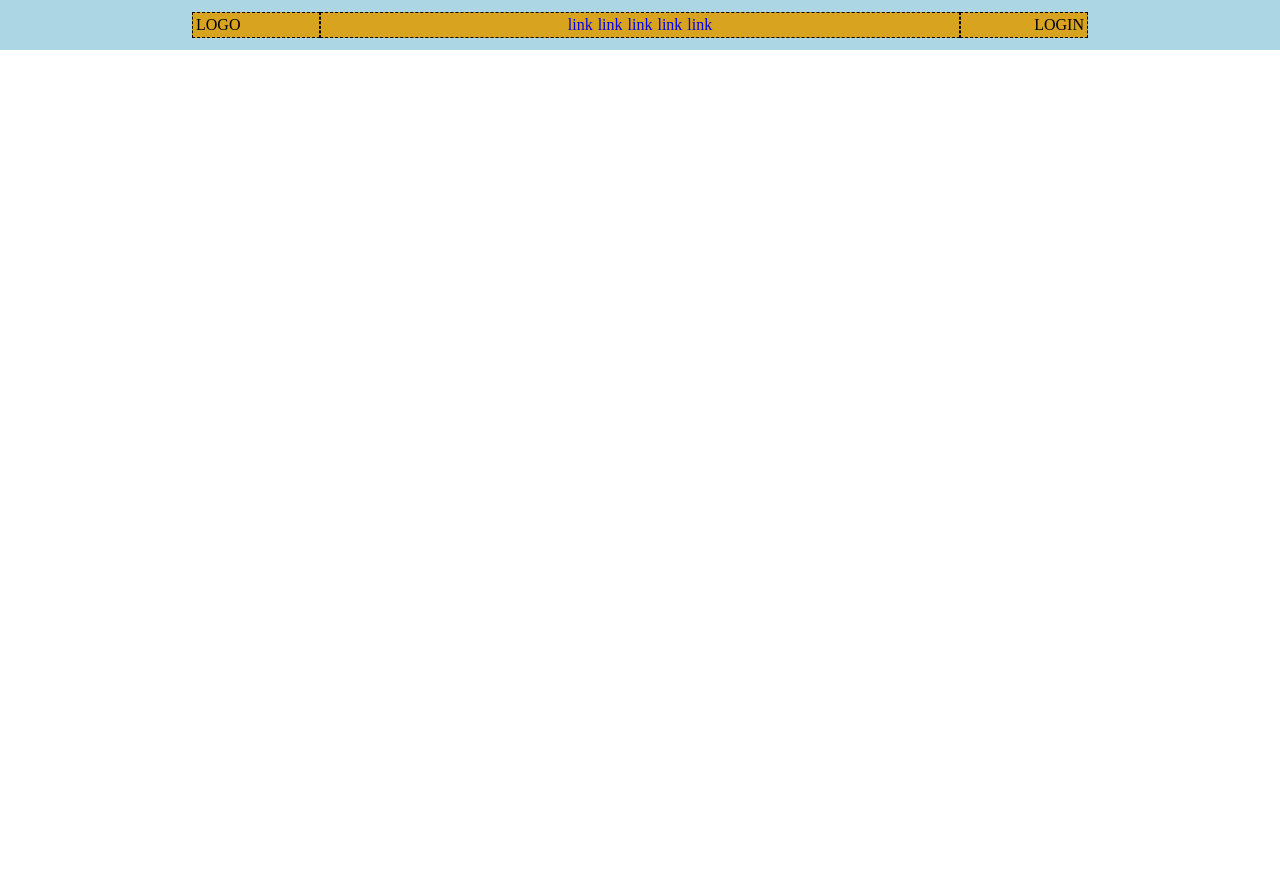
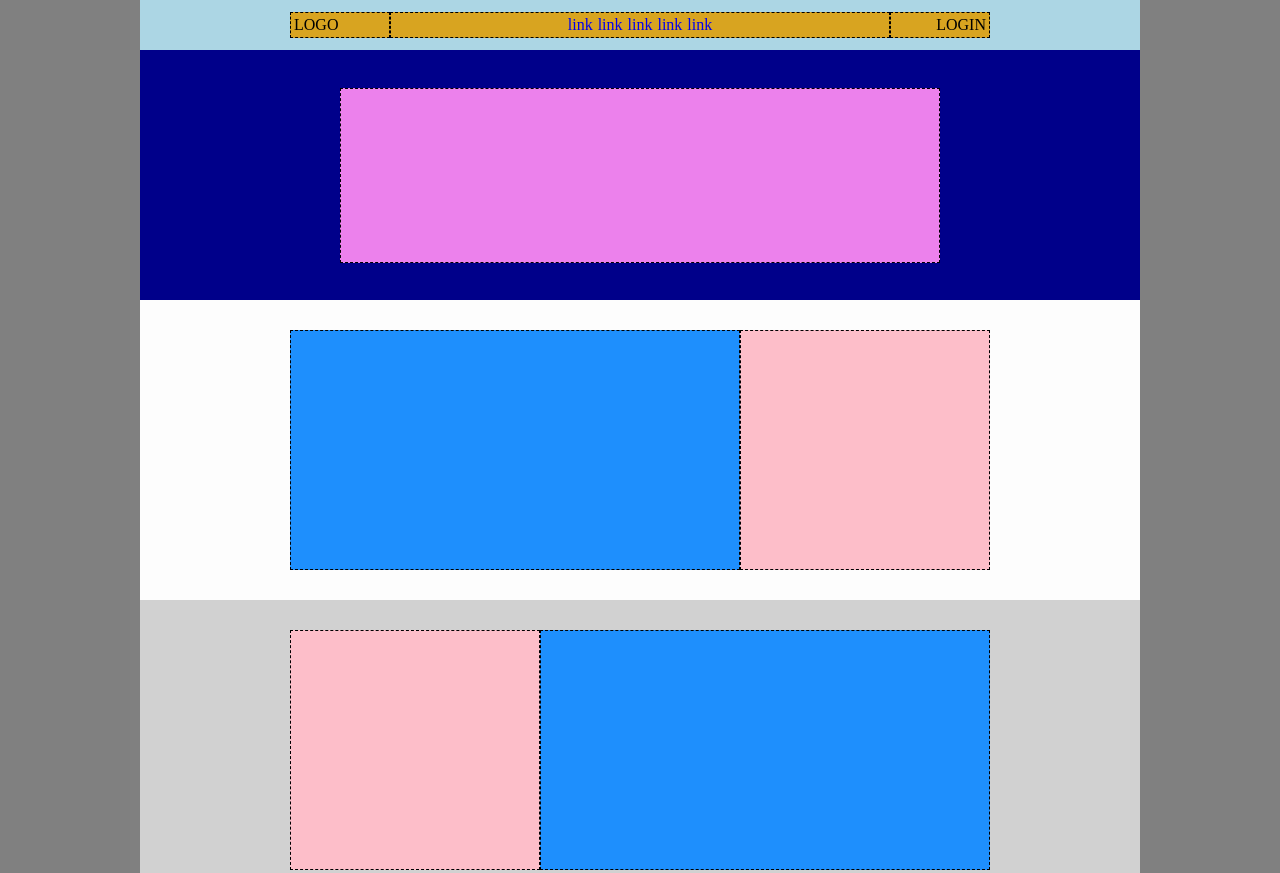
Before and after one commit to Andriy-Kolokolov/htmlcss-struttura-discord, a plain HTML site: page index.html in a window 1280 px wide. Shown: the top 873 px of the page. Before the commit the page ends 800 px from the top, so only its background shows below. Drawn offline with Linux system fonts and the light colour scheme.

Commit message:
Sections added

```diff
--- a/assets/debug.css
+++ b/assets/debug.css
@@ -1,19 +1,53 @@
+body {
+    background-color: grey;
+}
+
 .header {
-
+    height: 50px;
     background-color: #acd6e4;
 }
 
-.logo {
+.header div {
     border: 1px dashed;
     background-color: #d8a420;
 }
 
-.nav {
-    border: 1px dashed;
-    background-color: #d8a420;
+.welcome-box {
+    height: 250px;
+    background-color: #00008a;
 }
 
-.log-in {
+.welcome-box .box {
+    height: 70%;
+    width: 60%;
     border: 1px dashed;
-    background-color: #d8a420;
+    background-color: #ec81ec;
 }
+
+section {
+    height: 300px;
+}
+
+.section-normal {
+    background-color: #fdfdfd;
+}
+
+.section-reversed {
+    background-color: #d1d1d1;
+}
+
+.section-content {
+    height: 100%;
+}
+
+.content1 {
+    height: 80%;
+    border: 1px dashed;
+    background-color: #1e8ffd;
+}
+
+.content2 {
+    height: 80%;
+    border: 1px dashed;
+    background-color: #fdbec9;
+}
--- a/assets/style.css
+++ b/assets/style.css
@@ -2,6 +2,11 @@
     box-sizing: border-box;
     padding: 0;
     margin: 0;
+}
+
+body {
+    width: 1000px;
+    margin: 0 auto;
 }
 
 a {
@@ -9,7 +14,6 @@ a {
 }
 
 .header {
-    height: 50px;
     display: flex;
     align-items: center;
     justify-content: center;
@@ -38,3 +42,27 @@ a {
     justify-content: center;
     gap: 5px;
 }
+
+.welcome-box {
+    display: flex;
+    align-items: center;
+    justify-content: center;
+}
+
+.section-content {
+    display: flex;
+    align-items: center;
+    justify-content: center;
+}
+
+.content1 {
+    flex: 0 1 45%;
+}
+
+.content2 {
+    flex: 0 1 25%;
+}
+
+.section-reversed .section-content {
+    flex-direction: row-reverse;
+}
--- a/index.html
+++ b/index.html
@@ -10,6 +10,7 @@
 	<title>htmlcss-struttura-discord</title>
 </head>
 <body>
+<!--    HEADER  -->
 	<div class="header">
 		<div class="logo">LOGO</div>
 		<div class="nav">
@@ -23,6 +24,32 @@
 		</div>
 		<div class="log-in">LOGIN</div>
 	</div>
+	<div class="welcome-box">
+		<div class="box"></div>
+	</div>
+
+	<section class="section-normal">
+		<div class="section-content">
+			<div class="content1"></div>
+			<div class="content2"></div>
+		</div>
+	</section>
+
+	<section class="section-reversed">
+		<div class="section-content">
+			<div class="content1"></div>
+			<div class="content2"></div>
+		</div>
+	</section>
+
+	<section class="section-normal">
+		<div class="section-content">
+			<div class="content1"></div>
+			<div class="content2"></div>
+		</div>
+	</section>
+
+
 
 </body>
 </html>
```
Also changed, not shown: 1 other file. Lines whose indentation alone changed are shown as unchanged.
